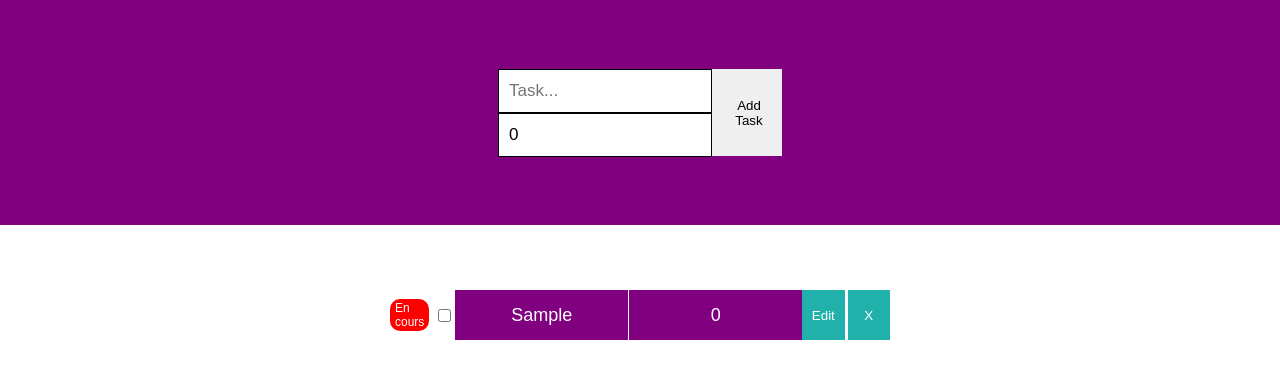
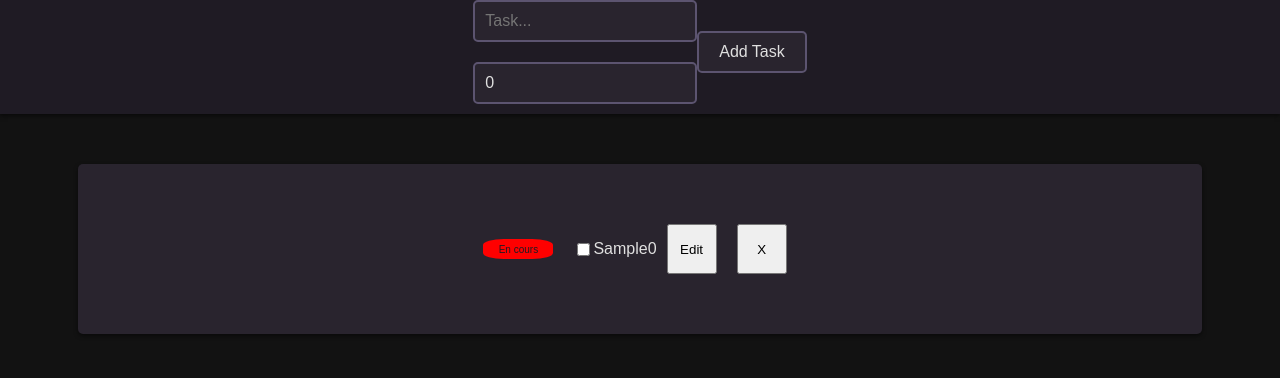
Before and after one commit to Samy951/TODO-App-for-school, a React (Create React App) app: page / in a window 1280 px wide. Both pictures are taken after typing "Sample" into the empty fields and a click on the button "Add Task". Shown: the top 378 px of the page. Built offline with nearby package versions, Linux system fonts and the light colour scheme.

Commit message:
modification de css

```diff
--- a/src/App.css
+++ b/src/App.css
@@ -1,116 +1,102 @@
-.App {
-  display: flex;
-  align-items: center;
-  flex-direction: column;
-  width: 100vw;
-  height: 100vh;
-  font-family: Arial, Helvetica, sans-serif;
-}
-
-body {
-  margin: 0%;
-  padding: 0%;
+body, .App {
+    margin: 0;
+    padding: 0;
+    font-family: 'Arial', sans-serif;
+    background-color: #121212;
+    color: #E0E0E0;
 }
 
 .header {
-  flex: 30%;
-  background-color: purple;
+    flex: 0 1 100px;
+    background-color: #1F1B24;
     width: 100%;
     display: flex;
     justify-content: center;
     align-items: center;
+    box-shadow: 0 2px 4px rgba(0,0,0,0.5);
+    margin-bottom: 20px;
 }
 
 .header .inputContainer {
     display: flex;
     flex-direction: column;
+    gap: 10px;
+}
+
+.header input, .header button {
+    border: 2px solid #5C5470;
+    background-color: #29242E;
+    color: #E0E0E0;
+    padding: 10px;
+    font-size: 16px;
+    border-radius: 5px;
+    margin-bottom: 10px;
 }
 
 .header input {
     width: 200px;
-  height: 40px;
-  border: none;
-
-  padding-left: 10px;
-  font-size: 17px;
-  border: 1px solid;
 }
 
 .header button {
-  width: 70px;
-  height: 87px;
-  border: none;
+    width: auto;
+    padding: 10px 20px;
+    cursor: pointer;
+    transition: background-color 0.3s;
+}
 
-  padding-left: 10px;
-  cursor: pointer;
+.header button:hover {
+    background-color: #403D52;
 }
 
 .todoList {
-  flex: 70%;
+    flex: 1;
     width: 100%;
     display: flex;
+    flex-direction: column;
     align-items: center;
-  padding-top: 50px;
-  flex-direction: column;
+    overflow-y: auto;
 }
 
 .task {
-  width: 500px;
+    width: 80%;
+    margin: 30px 20px;
+    padding: 50px;
+    background-color: #29242E;
+    border-radius: 5px;
+    box-shadow: 0 2px 4px rgba(0,0,0,0.5);
+    overflow: hidden;
+}
+
+.task .content, .task button {
+    display: flex;
+    align-items: center;
+    justify-content: center;
     height: 50px;
-  display: flex;
-  color: white;
-  margin: 15px;
+    margin: 10px 10px;
 }
 
 .task .content {
-  flex: 80%;
-  height: 100%;
-  display: flex;
-  justify-content: center;
-  align-items: center;
-}
-
-.task .content span {
-  display: grid;
-  place-items: center;
-  border: 1px solid white;
-  width: 100%;
-  height: 100%;
-  font-size: 18px;
-  border-right: none;
-  background-color: purple;
+    flex: 1;
+    margin-right: 10px;
 }
 
 .task button {
-  flex: 20%;
-  height: 100%;
-  border: none;
-  background-color: lightseagreen;
-  color: white;
-  cursor: pointer;
+    width: 50px;
+    transition: background-color 0.3s;
 }
 
-.task.completed span {
-  text-decoration: line-through;
+.task button:hover {
+    background-color: #403D52;
 }
 
-.editButton {
-  margin-right: 3px;
-}
-.task-completed {
-  text-decoration: line-through;
-  color: grey;
-}
-.completed {
-  background-color: #f0f0f0;
-}
 .status-indicator {
-  padding: 2px 5px;
-  border-radius: 10px;
-  color: white;
-  font-size: 12px;
-  display: inline-flex;
+    margin-right: 20px;
+    border-radius: 30%;
+    width: 70px;
+    height: 20px;
+    font-size: 10px;
+    display: flex;
     align-items: center;
     justify-content: center;
-  margin-right: 5px;
+    color: #1F1B24;
 }
```
Lines whose indentation alone changed are shown as unchanged.
